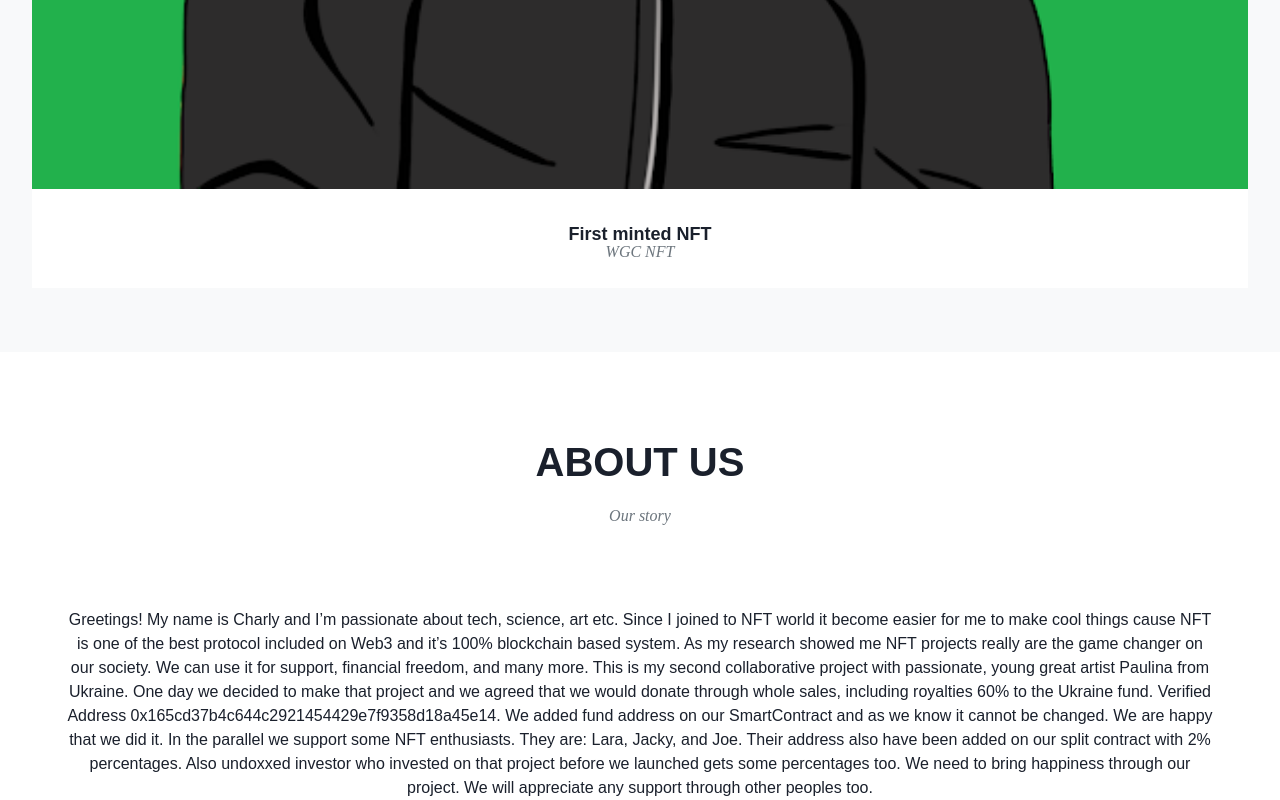
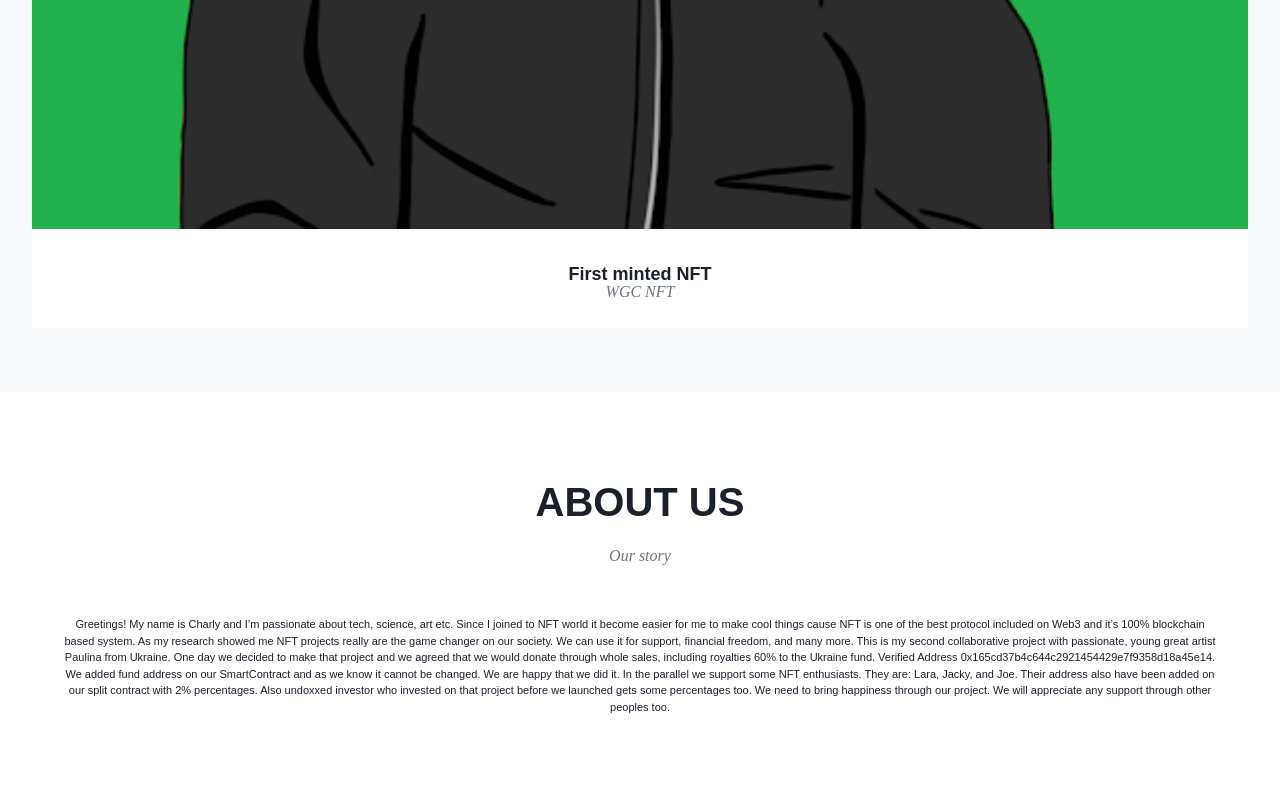
Before and after one commit to wikicrafter/wgc, a React (Create React App) app: page / in a window 1280 px wide. Shown: the part 9225-10025 px from the top of the page. After the commit the page ends 9940 px from the top, so only its background shows below. Built offline with nearby package versions, Linux system fonts and the light colour scheme.

Commit message:
little adjustments

```diff
--- a/src/components/body/About.jsx
+++ b/src/components/body/About.jsx
@@ -6,7 +6,7 @@ const About = () => {
       <h1 className="font-bold text-[40px] uppercase text-center">About Us</h1>
         <p className="my-3 font-[Droid-Serif] text-center items-center italic text-[#6C757D] text-[16px] mb-[4vh]">Our story</p>
 
-        <p className="mt-[10vh] text-center">
+        <p className="mt-[6vh] text-[11px] font-light text-center">
              Greetings! My name is Charly and I’m passionate about tech, science, art etc. Since I joined to NFT world it become easier for me to make cool things cause NFT is one of the best protocol included on Web3 and it’s 100% blockchain based system. As my research showed me NFT projects really are the game changer on our society. We can use it for support, financial freedom, and many more. This is my second collaborative project with passionate, young great artist Paulina from Ukraine. One day we decided to make that project and we agreed that we would donate through whole sales, including royalties 60% to the Ukraine fund. Verified Address 0x165cd37b4c644c2921454429e7f9358d18a45e14. We added fund address on our SmartContract and as we know it cannot be changed. We are happy that we did it. In the parallel we support some NFT enthusiasts. They are: Lara, Jacky, and Joe. Their address also have been added on our split contract with 2% percentages. Also undoxxed investor who invested on that project before we launched gets some percentages too.
              We need to bring happiness through our project. We will appreciate any support through other peoples too.
         </p>
--- a/src/components/header/index.js
+++ b/src/components/header/index.js
@@ -4,7 +4,7 @@ import NavBar from './NavBar'
 const Header = () => {
   return (
     <div>
-        <div className="bg-[url('/public/assets/header.png')] bg-center relative h-[40vh] bg-cover bg-no-repeat w-full">
+        <div className="bg-[url('/public/assets/header.png')] bg-center relative h-[45vh] bg-cover bg-no-repeat w-full">
         <NavBar />
             <div className="pt-[18vh]">
                 <div className="uppercase items-center bg-[#5eff5a] rounded-lg w-[94vw] py-[20px] px-[40px] mx-auto text-[1.75rem] font-bold text-center">
```
